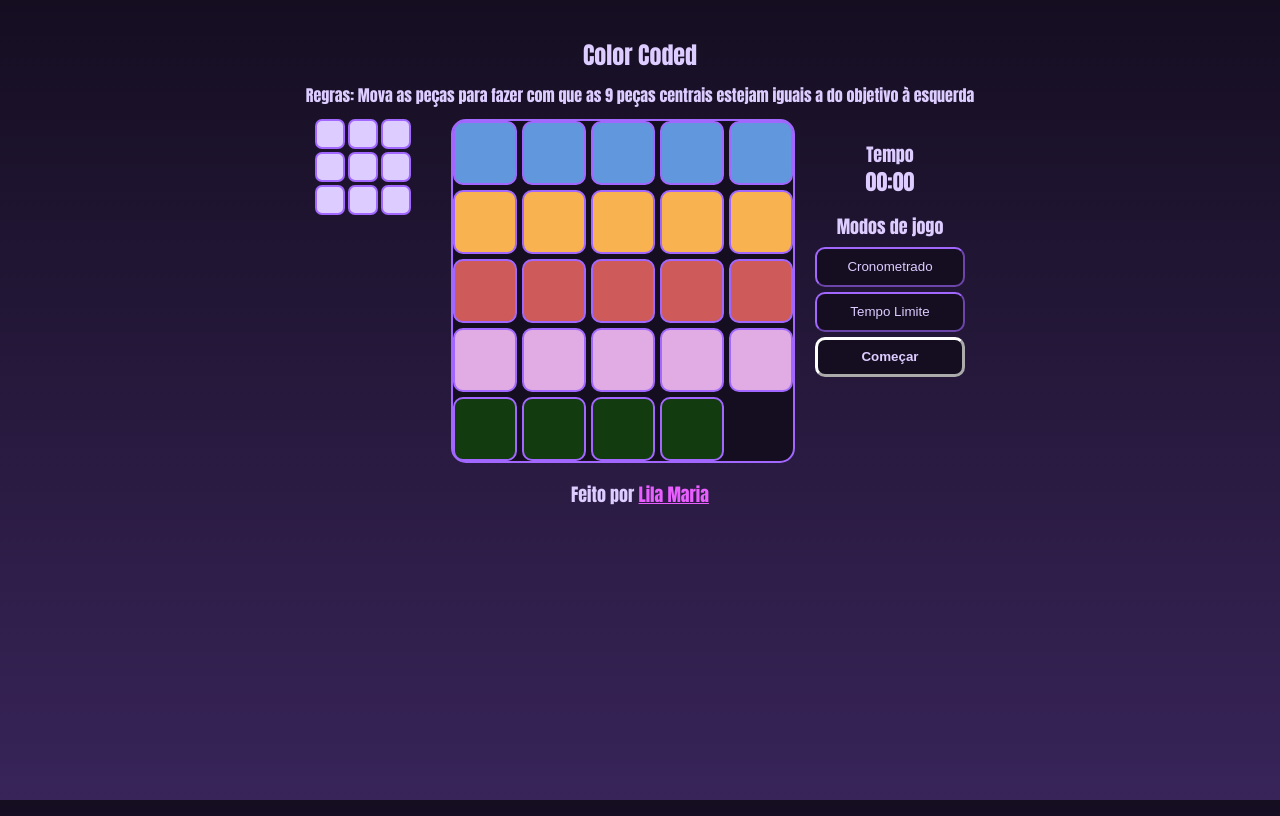
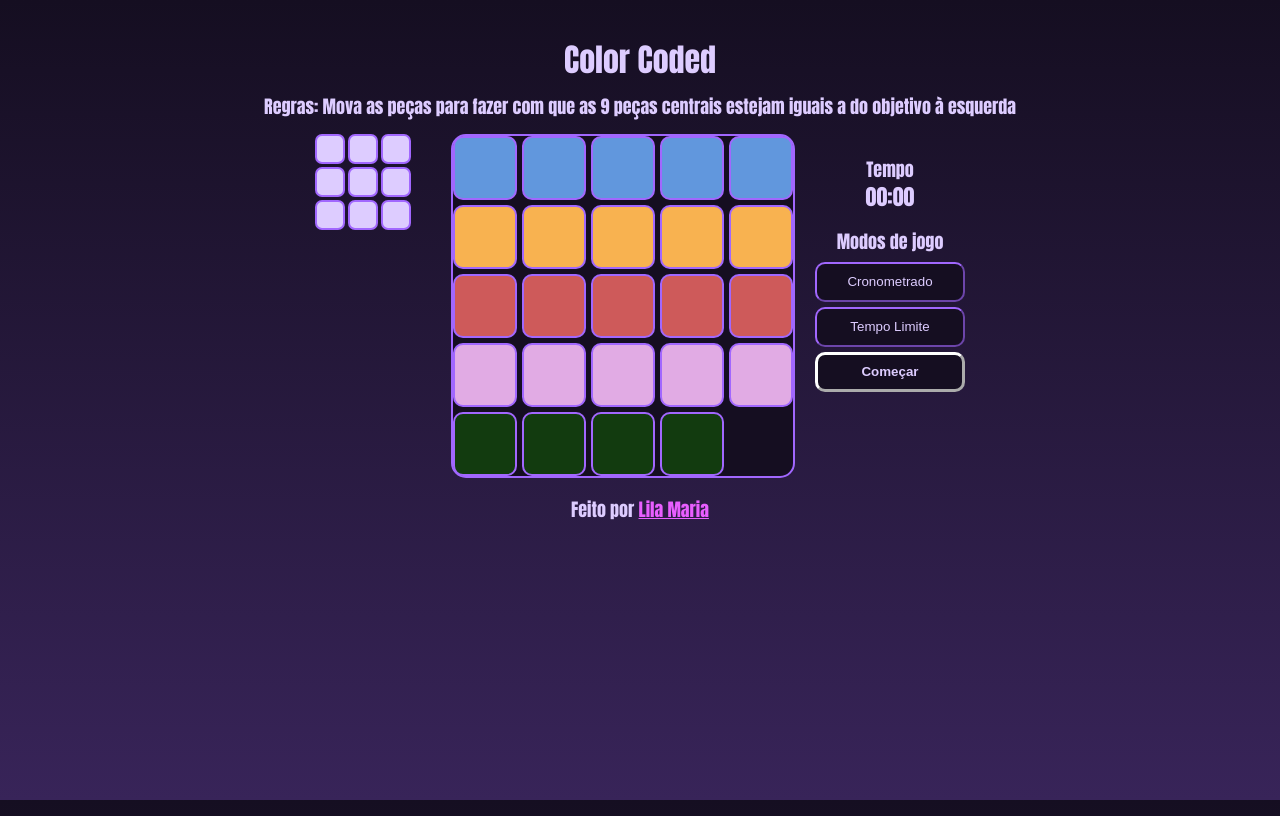
Before and after one commit to lila1702/Sem08_WEB_Desafio3, a plain HTML site: page index.html in a window 1280 px wide. Drawn offline with Linux system fonts and the light colour scheme; a web font is replaced by a local one.

Commit message:
Correções Semânticas

```diff
--- a/index.html
+++ b/index.html
@@ -18,10 +18,10 @@ Matrícula: 510809
 </head>
 <body>
     <main>
-        <section id="header">
+        <header>
             <h1>Color Coded</h1>
             <p><strong>Regras:</strong> Mova as peças para fazer com que as 9 peças centrais estejam iguais a do objetivo à esquerda</p>
-        </section>
+        </header>
 
         <section id="jogo">
 
--- a/src/style.css
+++ b/src/style.css
@@ -41,10 +41,14 @@ main {
     justify-content: center;
 }
 
-#header {
+header {
     text-align: center;
     line-height: 1;
     margin-top: 15px;
+}
+
+header p {
+    font-size: 18px;
 }
 
 /* Objetivo */
```
